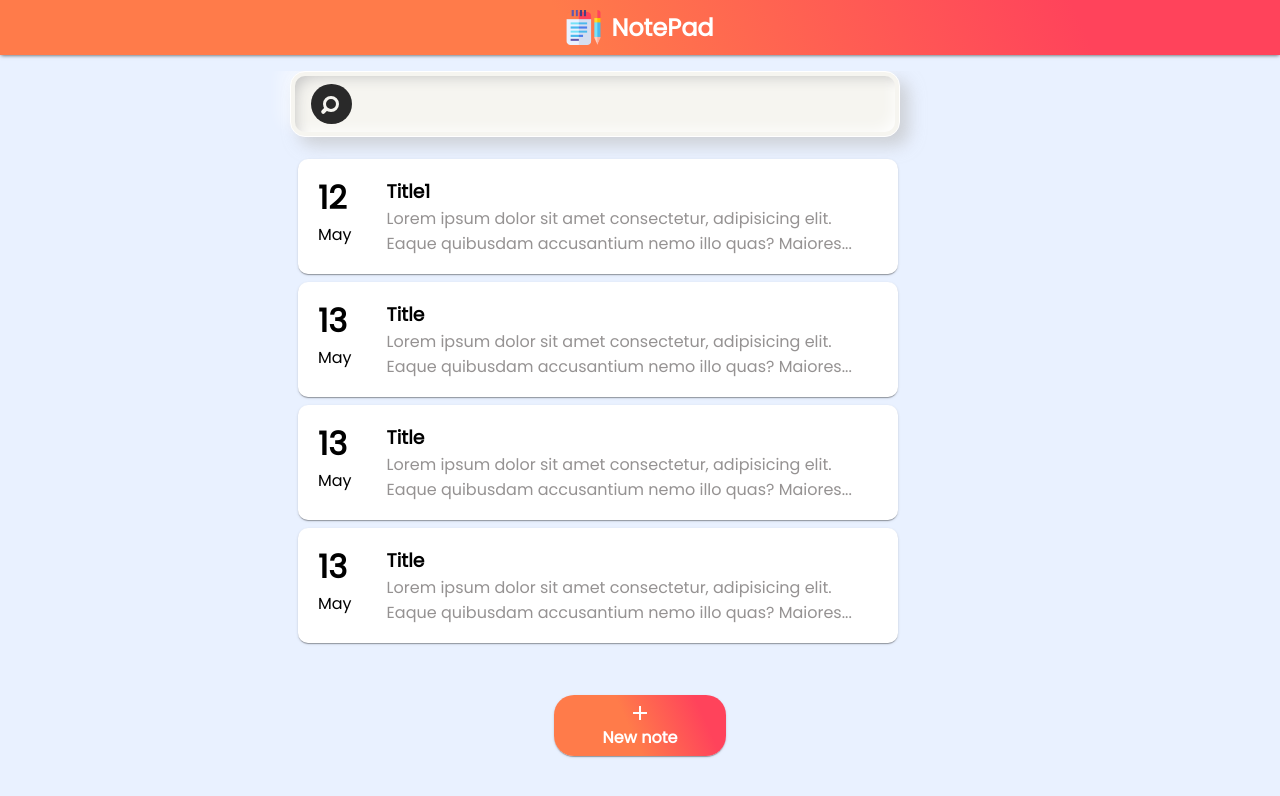
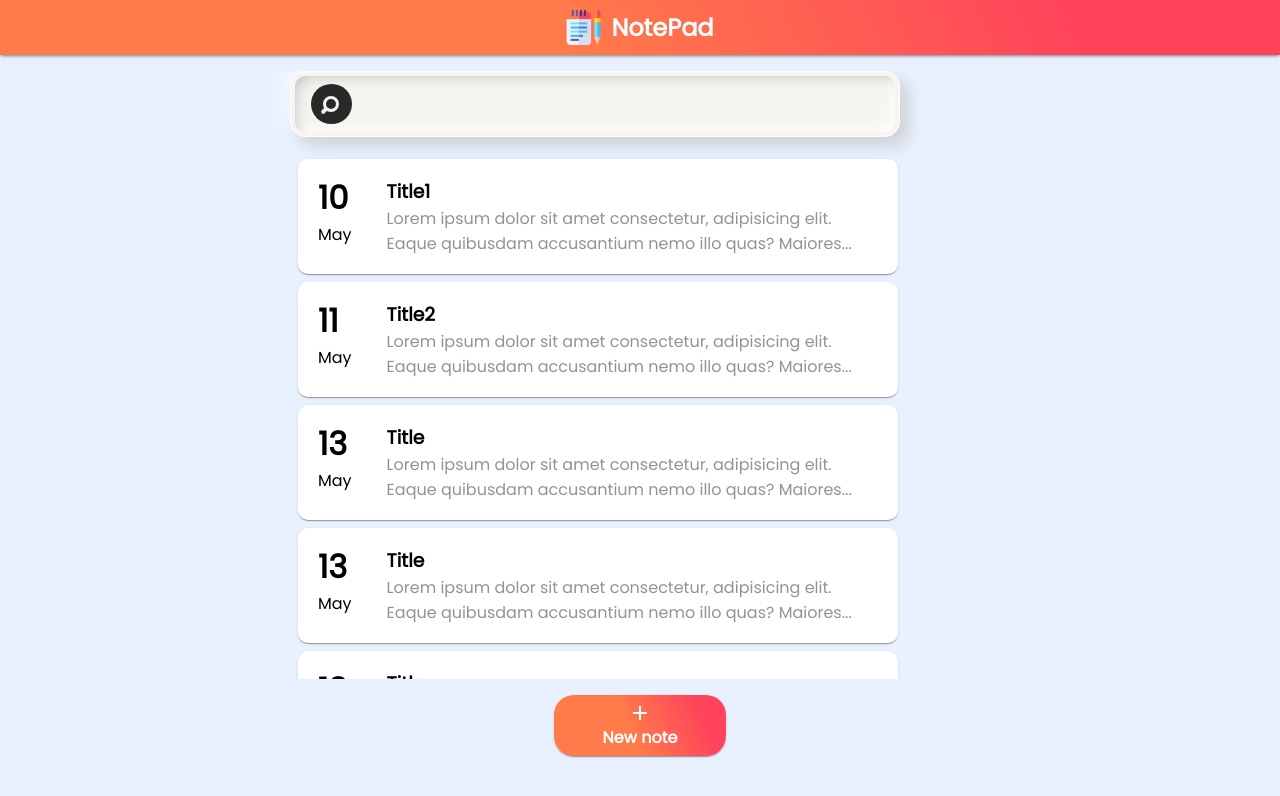
Before and after one commit to Moro-Afriyie/Note-App, an Angular app: page / in a window 1280 px wide. Shown: the top 796 px of the page. Built offline with nearby package versions, Linux system fonts and the light colour scheme.

Commit message:
modified the notepadListArray

```diff
--- a/src/app/notepad-page/notepad-page.component.ts
+++ b/src/app/notepad-page/notepad-page.component.ts
@@ -15,7 +15,8 @@ export class NotepadPageComponent implements OnInit {
   noteDetails: NoteDetailsModule;
   // array to store a copy of  the notepadLists
   notepadListArray: NoteDetailsModule[]=[
-    new NoteDetailsModule("12", "May", "Title1", this.body),
+    new NoteDetailsModule("10", "May", "Title1", this.body),
+    new NoteDetailsModule("11", "May", "Title2", this.body),
 
   ];
   note: Date;
```
